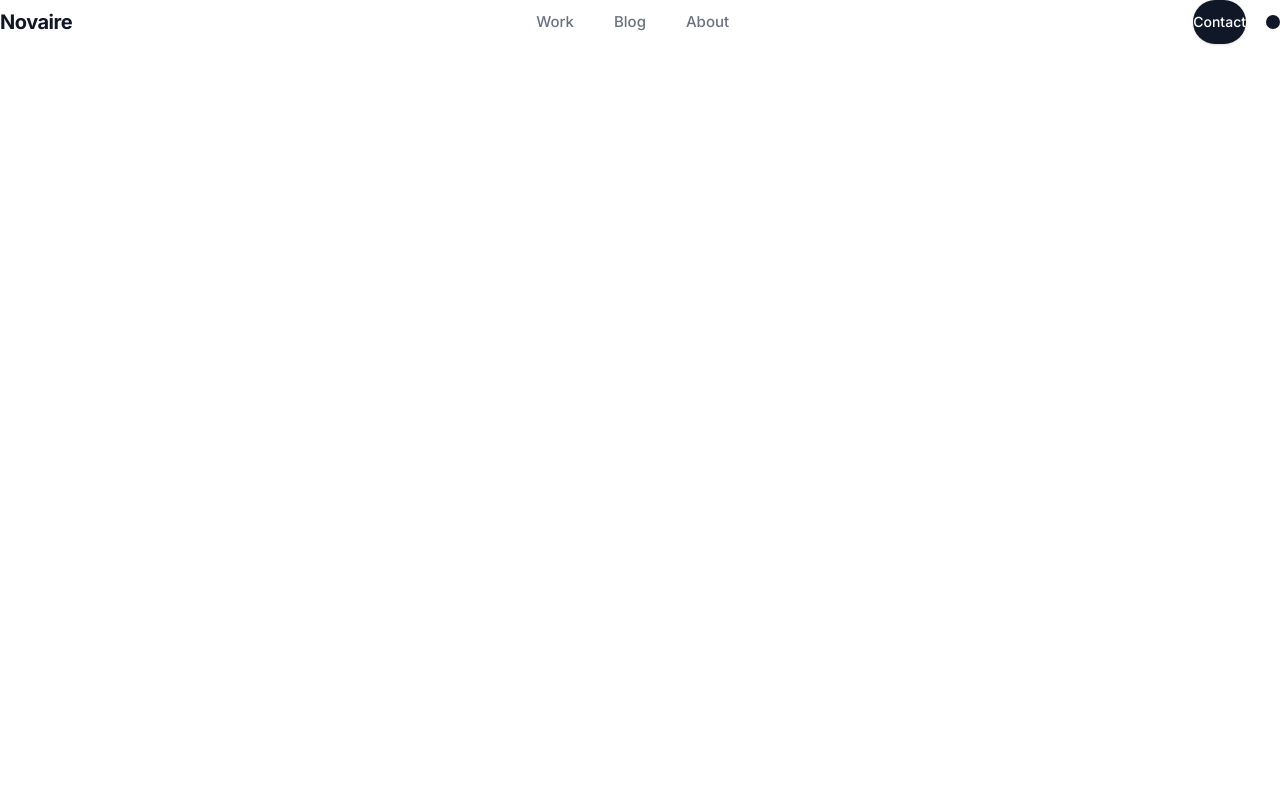
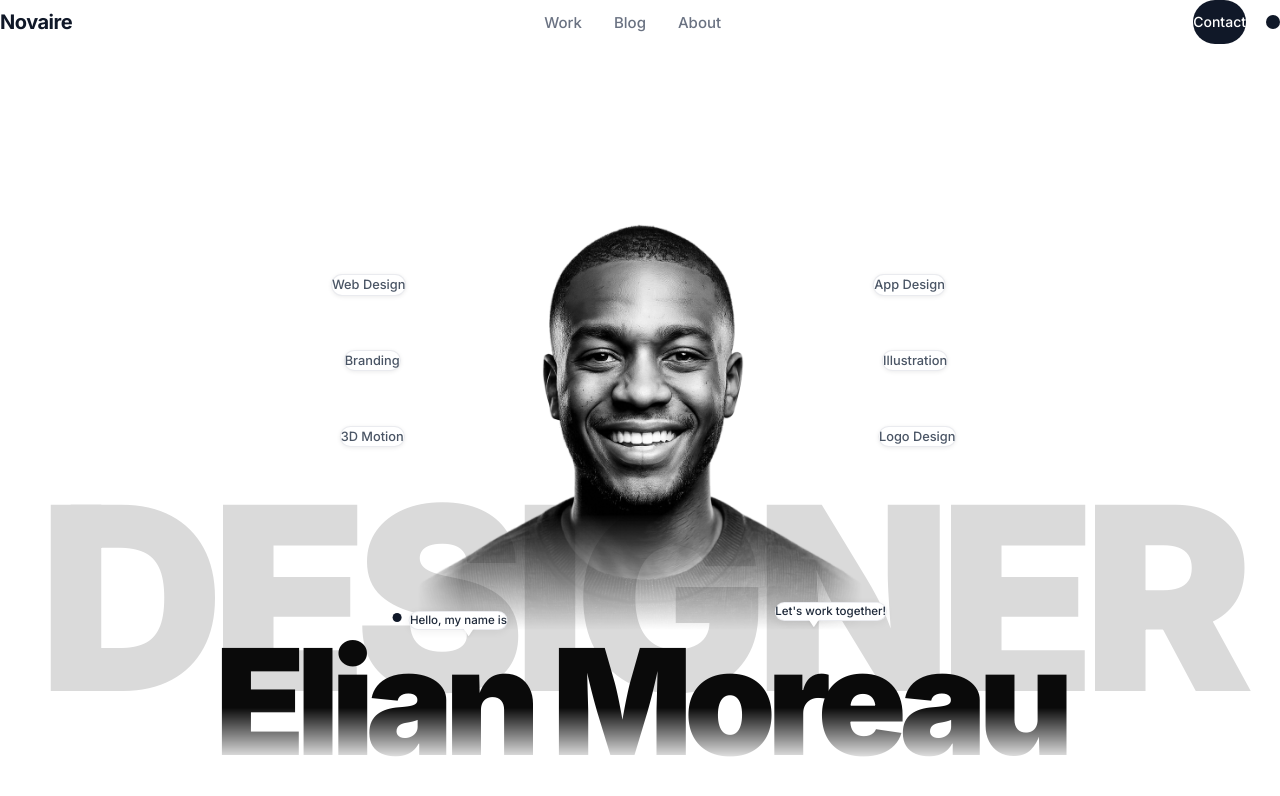
Before and after one commit to VedantChavan385/Freelance_Portfolio, a React (Vite) app: page / in a window 1280 px wide. Shown: the top 796 px of the page. Built offline with nearby package versions, Linux system fonts and the light colour scheme.

Commit message:
minor css changes

```diff
--- a/src/components/Hero.tsx
+++ b/src/components/Hero.tsx
@@ -1,4 +1,4 @@
-import { useState, useEffect } from 'react';
+import { useState } from 'react';
 import { heroContent } from '../content/heroContent';
 import SkillTag from './SkillTag';
 import SpeechBubble from './SpeechBubble';
@@ -10,57 +10,27 @@ export default function Hero() {
     portraitSrc ? 'loading' : 'error'
   );
 
-  // Mouse Parallax coordinates
-  const [mousePos, setMousePos] = useState({ x: 0, y: 0 });
-
-  const handleMouseMove = (e: React.MouseEvent<HTMLDivElement>) => {
-    if (window.innerWidth < 768) return; // Disable parallax on mobile
-    const rect = e.currentTarget.getBoundingClientRect();
-    const x = (e.clientX - rect.left) / rect.width - 0.5; // range -0.5 to 0.5
-    const y = (e.clientY - rect.top) / rect.height - 0.5;
-    setMousePos({ x, y });
-  };
-
-  const handleMouseLeave = () => {
-    setMousePos({ x: 0, y: 0 });
-  };
-
   // Greeting bubble text
   const greetingText = speechBubbles.find(b => b.position === 'left')?.text || 'Hello, my name is';
   // CTA button text
   const ctaText = speechBubbles.find(b => b.position === 'right')?.text || "Let's work together!";
 
   return (
-    <section
-      onMouseMove={handleMouseMove}
-      onMouseLeave={handleMouseLeave}
-      className="relative w-full overflow-hidden bg-transparent"
-    >
+    <section className="relative w-full overflow-hidden bg-transparent">
       {/* ── DESKTOP & TABLET VIEWPORT (md and up) ─────────────────── */}
       <div className="hidden md:flex relative w-full mx-auto max-w-[1440px] min-h-[clamp(85vh,90vh,92vh)] flex-col items-center justify-end px-[clamp(16px,4vw,80px)] pb-[clamp(1rem,3vh,2rem)]">
-
-        {/* Watermark "DESIGNER" (Awwwards-style printed backdrop) */}
+        {/* Watermark "DESIGNER" */}
         <span
-          className="absolute left-1/2 -translate-x-1/2 bottom-[clamp(1.5%,2vw,4%)]
-            text-[clamp(4.5rem,20vw,17.5rem)] font-black leading-none tracking-[0.14em]
-            text-[#dadada]/35 select-none pointer-events-none z-0 whitespace-nowrap animate-entrance"
-          style={{
-            animationDelay: '100ms',
-            transform: `translate(calc(-50% + ${mousePos.x * 6}px), ${mousePos.y * 6}px)`
-          }}
+          className="absolute left-1/2 -translate-x-1/2 bottom-[clamp(2%,3vw,6%)]
+            text-[clamp(4.5rem,20vw,17.5rem)] font-black leading-none tracking-tighter
+            text-[#dadada] select-none pointer-events-none z-0 whitespace-nowrap"
           aria-hidden="true"
         >
           {watermarkText}
         </span>
 
-        {/* Relative Wrapper for Portrait, Tags & Bubbles (Upscaled & Translated Upwards) */}
-        <div
-          className="relative z-10 w-[clamp(270px,32vw+11.5rem,540px)] flex-shrink-0 mt-[clamp(1rem,2vw,1.5rem)] -translate-y-6 transition-premium duration-500 animate-entrance"
-          style={{
-            animationDelay: '250ms',
-            transform: `translate(${mousePos.x * 12}px, calc(-24px + ${mousePos.y * 12}px))`
-          }}
-        >
+        {/* Relative Wrapper for Portrait, Tags & Bubbles */}
+        <div className="relative z-10 w-[clamp(250px,21.6vw+10.5rem,480px)] flex-shrink-0 mt-[clamp(1.5rem,3.5vw,2.5rem)]">
           {imgStatus !== 'error' ? (
             <>
               <img
@@ -86,88 +56,67 @@ export default function Hero() {
             <div className="w-full aspect-[4/5] bg-[#d5d5d5] rounded-lg" />
           )}
 
-          {/* Skill Tags — Left column (Asymmetric placement, tiny rotations, independent parallax) */}
+          {/* Skill Tags — Left column */}
           <div className="hidden md:block">
-            {skillTags.left.map((label, i) => {
-              const rotation = i === 0 ? -2 : i === 1 ? 1.5 : -1;
-              const hoverTranslate = i === 0 ? -14 : i === 1 ? 16 : -10;
-              return (
+            {skillTags.left.map((label, i) => (
               <SkillTag
                 key={label}
                 label={label}
-                  style={{
-                    transform: `translate(${mousePos.x * hoverTranslate}px, ${mousePos.y * hoverTranslate}px) rotate(${rotation}deg)`
-                  }}
                 className={
                   i === 0
-                      ? 'top-[16%] left-0 -translate-x-[110%]'
+                    ? 'top-[18%] left-0 -translate-x-[105%] lg:-translate-x-[115%]'
                     : i === 1
-                        ? 'top-[35%] left-[8px] -translate-x-[125%]'
-                        : 'top-[54%] left-[-4px] -translate-x-[118%]'
+                      ? 'top-[35%] left-0 -translate-x-[115%] lg:-translate-x-[130%]'
+                      : 'top-[52%] left-0 -translate-x-[108%] lg:-translate-x-[120%]'
                 }
               />
-              );
-            })}
+            ))}
           </div>
 
-          {/* Skill Tags — Right column (Asymmetric placement, tiny rotations, independent parallax) */}
+          {/* Skill Tags — Right column */}
           <div className="hidden md:block">
-            {skillTags.right.map((label, i) => {
-              const rotation = i === 0 ? 2.5 : i === 1 ? -1.5 : 1;
-              const hoverTranslate = i === 0 ? 18 : i === 1 ? -12 : 14;
-              return (
+            {skillTags.right.map((label, i) => (
               <SkillTag
                 key={label}
                 label={label}
-                  style={{
-                    transform: `translate(${mousePos.x * hoverTranslate}px, ${mousePos.y * hoverTranslate}px) rotate(${rotation}deg)`
-                  }}
                 className={
                   i === 0
-                      ? 'top-[18%] right-[-6px] translate-x-[112%]'
+                    ? 'top-[18%] right-0 translate-x-[105%] lg:translate-x-[115%]'
                     : i === 1
-                        ? 'top-[33%] right-[10px] translate-x-[128%]'
-                        : 'top-[50%] right-[-2px] translate-x-[116%]'
+                      ? 'top-[35%] right-0 translate-x-[115%] lg:translate-x-[130%]'
+                      : 'top-[52%] right-0 translate-x-[108%] lg:translate-x-[120%]'
                 }
               />
-              );
-            })}
+            ))}
           </div>
 
-          {/* Speech Bubbles (Visual offsets, independent parallax) */}
+          {/* Speech Bubbles */}
           <div className="hidden md:block">
-            {speechBubbles.map((bubble, i) => {
-              const hoverTranslate = i === 0 ? 8 : -14;
-              return (
+            {speechBubbles.map((bubble) => (
               <SpeechBubble
                 key={bubble.text}
                 text={bubble.text}
                 position={bubble.position}
-                  style={{
-                    transform: `translate(${mousePos.x * hoverTranslate}px, ${mousePos.y * hoverTranslate}px)`
-                  }}
                 className={
                   bubble.position === 'left'
-                      ? 'bottom-[2%] left-0 -translate-x-[15%] lg:-translate-x-[22%] z-20 animate-entrance'
-                      : 'bottom-[4%] right-0 translate-x-[15%] lg:translate-x-[22%] z-20 animate-entrance'
+                    ? 'bottom-[2%] left-0 -translate-x-[15%] lg:-translate-x-[22%] z-20'
+                    : 'bottom-[4%] right-0 translate-x-[15%] lg:translate-x-[22%] z-20'
                 }
               />
-              );
-            })}
+            ))}
           </div>
         </div>
 
-        {/* Name with gradient fade (Polished line-height, spacing, and letter tracking) */}
+        {/* Name with gradient fade */}
         <h1
-          className="relative z-10 w-full text-center font-black leading-[0.82] tracking-[-0.07em]
+          className="relative z-10 w-full text-center font-black leading-[0.85] tracking-[-0.06em]
             text-[#0a0a0a]
             text-[clamp(2.5rem,11.5vw,11rem)]
             -mt-[clamp(1rem,2.8vw,1.75rem)] pb-2
-            select-none animate-entrance"
+            select-none"
           style={{
-            animationDelay: '550ms',
-            maskImage: 'linear-gradient(to bottom, black 60%, transparent 100%)',
-            WebkitMaskImage: 'linear-gradient(to bottom, black 60%, transparent 100%)',
+            maskImage: 'linear-gradient(to bottom, black 55%, transparent 100%)',
+            WebkitMaskImage: 'linear-gradient(to bottom, black 55%, transparent 100%)',
           }}
         >
           {name}
@@ -175,20 +124,19 @@ export default function Hero() {
       </div>
 
       {/* ── MOBILE VIEWPORT (smaller than 768px) ──────────────────── */}
-      <div className="flex md:hidden relative w-full flex-col items-center px-6 pt-8 pb-12 z-10 text-center animate-entrance" style={{ animationDelay: '250ms' }}>
-        {/* Mobile Watermark "DESIGNER" (Low opacity backdrop, animate load) */}
+      <div className="flex md:hidden relative w-full flex-col items-center px-6 pt-8 pb-12 z-10 text-center">
+        {/* Mobile Watermark "DESIGNER" (Low opacity background helper) */}
         <span
           className="absolute left-1/2 -translate-x-1/2 top-[10%]
             text-[14vw] font-black leading-none tracking-widest
-            text-gray-900/5 select-none pointer-events-none z-0 animate-entrance"
-          style={{ animationDelay: '100ms' }}
+            text-gray-900/5 select-none pointer-events-none z-0"
           aria-hidden="true"
         >
           {watermarkText}
         </span>
 
         {/* 1. Portrait (Primary Focus, Moved significantly upward) */}
-        <div className="relative z-10 w-[min(82vw,320px)] aspect-[4/5] flex-shrink-0 mt-4 animate-entrance" style={{ animationDelay: '250ms' }}>
+        <div className="relative z-10 w-[min(82vw,320px)] aspect-[4/5] flex-shrink-0 mt-4">
           {imgStatus !== 'error' ? (
             <>
               <img
@@ -216,18 +164,17 @@ export default function Hero() {
         </div>
 
         {/* 2. Greeting Badge */}
-        <div className="relative z-20 mt-6 select-none flex items-center justify-center gap-2 animate-entrance" style={{ animationDelay: '400ms' }}>
+        <div className="relative z-20 mt-6 select-none flex items-center justify-center gap-2">
           <span className="h-2 w-2 rounded-full bg-gray-900 shrink-0 animate-ping" />
-          <span className="inline-block rounded-full bg-white px-4 py-1.5 text-xs font-semibold text-gray-800 shadow-[0_8px_30px_rgba(0,0,0,0.06)] border border-gray-200/60">
+          <span className="inline-block rounded-full bg-white px-4 py-1.5 text-xs font-semibold text-gray-800 shadow-sm border border-gray-200/80">
             {greetingText}
           </span>
         </div>
 
-        {/* 3. Heading (Centered, wrapping onto two lines naturally, proper spacing, leading) */}
+        {/* 3. Heading (Centered, wrapping onto two lines naturally, proper spacing above/below, clamp size, tight leading) */}
         <h1
-          className="relative z-20 w-full font-black leading-[0.9] tracking-[-0.04em] text-[#0a0a0a] text-[clamp(2.5rem,10.5vw,4.25rem)] mt-3 mb-6 select-none animate-entrance"
+          className="relative z-20 w-full font-black leading-[0.9] tracking-[-0.04em] text-[#0a0a0a] text-[clamp(2.5rem,10.5vw,4.25rem)] mt-3 mb-6 select-none"
           style={{
-            animationDelay: '550ms',
             maskImage: 'linear-gradient(to bottom, black 65%, transparent 100%)',
             WebkitMaskImage: 'linear-gradient(to bottom, black 65%, transparent 100%)',
           }}
@@ -240,12 +187,12 @@ export default function Hero() {
         </h1>
 
         {/* 4. Skill Tags (Flex wrap, gap, equal padding, never overflow, center align) */}
-        <div className="relative z-20 flex flex-wrap justify-center gap-2 max-w-[90vw] mx-auto mb-8 animate-entrance" style={{ animationDelay: '700ms' }}>
+        <div className="relative z-20 flex flex-wrap justify-center gap-2 max-w-[90vw] mx-auto mb-8">
           {[...skillTags.left, ...skillTags.right].map((label) => (
             <span
               key={label}
               className="inline-flex items-center rounded-full bg-white px-4 py-2
-                text-xs font-semibold text-gray-600 shadow-[0_8px_30px_rgba(0,0,0,0.06)] border border-gray-200/60 select-none"
+                text-xs font-semibold text-gray-600 shadow-sm border border-gray-200/80 select-none"
             >
               {label}
             </span>
@@ -253,11 +200,11 @@ export default function Hero() {
         </div>
 
         {/* 5. Primary CTA Button (View Projects / Let's Work Together) */}
-        <div className="relative z-20 mt-2 animate-entrance" style={{ animationDelay: '850ms' }}>
+        <div className="relative z-20 mt-2">
           <a
             href="#contact"
             className="rounded-full bg-gray-900 px-8 py-3.5 text-sm font-semibold text-white
-              hover:bg-black hover:scale-[1.04] active:scale-95 transition-premium duration-300 min-h-[44px] inline-flex items-center justify-center shadow-md cursor-pointer"
+              hover:bg-black hover:scale-[1.03] active:scale-95 transition-all duration-200 min-h-[44px] inline-flex items-center justify-center shadow-md cursor-pointer"
           >
             {ctaText}
           </a>
--- a/src/components/Navbar.tsx
+++ b/src/components/Navbar.tsx
@@ -33,24 +33,24 @@ export default function Navbar() {
 
   return (
     <>
-      <nav className="relative w-full flex items-center justify-between px-6 py-6 md:px-10 lg:px-14 bg-transparent z-50 animate-entrance" style={{ animationDelay: '50ms' }}>
+      <nav className="relative w-full flex items-center justify-between px-6 py-5 md:px-10 lg:px-14 bg-transparent z-50">
         {/* Wordmark */}
         <a
           href="/"
           onClick={closeMenu}
-          className="text-xl font-bold tracking-tight text-gray-900 hover:text-black hover:scale-[1.02] active:scale-100 transition-premium duration-300 min-h-[44px] inline-flex items-center"
+          className="text-xl font-bold tracking-tight text-gray-900 hover:text-black transition-colors min-h-[44px] inline-flex items-center"
         >
           {brand}
         </a>
 
         {/* Center nav links — desktop only */}
-        <ul className="hidden md:flex items-center gap-10 list-none m-0 p-0">
+        <ul className="hidden md:flex items-center gap-8 list-none m-0 p-0">
           {navLinks.map((link) => (
             <li key={link}>
               <a
                 href={`#${link.toLowerCase()}`}
                 className="text-[15px] font-medium text-gray-500 hover:text-gray-900
-                  transition-premium duration-300 py-2 block"
+                  transition-colors duration-200"
               >
                 {link}
               </a>
@@ -63,7 +63,7 @@ export default function Navbar() {
           <a
             href="#contact"
             className="rounded-full bg-gray-900 px-6 py-2.5 text-sm font-medium text-white
-              hover:bg-black hover:scale-[1.04] active:scale-95 transition-premium duration-300 min-h-[44px] flex items-center justify-center shadow-sm"
+              hover:bg-black hover:scale-[1.03] active:scale-100 transition-all duration-200 min-h-[44px] flex items-center justify-center"
           >
             {contactLabel}
           </a>
@@ -78,7 +78,7 @@ export default function Navbar() {
         {/* Hamburger toggle button — visible on mobile/tablet */}
         <button
           onClick={toggleMenu}
-          className="flex md:hidden items-center justify-center w-11 h-11 rounded-full border border-gray-200 bg-white/95 text-gray-700 hover:text-gray-900 active:scale-95 transition-premium duration-300 focus:outline-none focus:ring-2 focus:ring-gray-300 z-50 cursor-pointer"
+          className="flex md:hidden items-center justify-center w-11 h-11 rounded-full border border-gray-200 bg-white/95 text-gray-700 hover:text-gray-900 active:scale-95 transition-all focus:outline-none focus:ring-2 focus:ring-gray-300 z-50 cursor-pointer"
           aria-label={isMenuOpen ? 'Close menu' : 'Open menu'}
           aria-expanded={isMenuOpen}
         >
@@ -110,9 +110,8 @@ export default function Navbar() {
 
       {/* Drawer Overlay Menu for Mobile/Tablet */}
       <div
-        className={`fixed inset-0 bg-[#e9e9e9]/98 backdrop-blur-md z-45 flex flex-col items-center justify-center gap-8 px-6 transition-all duration-300 md:hidden ${
-          isMenuOpen ? 'opacity-100 pointer-events-auto visible' : 'opacity-0 pointer-events-none invisible'
-        }`}
+        className={`fixed inset-0 bg-[#e9e9e9]/98 backdrop-blur-md z-45 flex flex-col items-center justify-center gap-8 px-6 transition-all duration-300 md:hidden ${isMenuOpen ? 'opacity-100 pointer-events-auto visible' : 'opacity-0 pointer-events-none invisible'
+          }`}
       >
         <ul className="flex flex-col items-center gap-6 list-none m-0 p-0 text-center">
           {navLinks.map((link) => (
@@ -132,8 +131,8 @@ export default function Navbar() {
         <a
           href="#contact"
           onClick={closeMenu}
-          className="rounded-full bg-gray-900 px-10 py-3.5 text-lg font-medium text-white
-            hover:bg-black active:scale-95 transition-premium duration-300 min-h-[44px] flex items-center justify-center shadow-lg"
+          className="rounded-full bg-gray-900 px-10 py-3 text-lg font-medium text-white
+            hover:bg-black active:scale-95 transition-all duration-200 min-h-[44px] flex items-center justify-center shadow-lg"
         >
           {contactLabel}
         </a>
--- a/src/components/SkillTag.tsx
+++ b/src/components/SkillTag.tsx
@@ -1,20 +1,15 @@
-import React from 'react';
-
 interface SkillTagProps {
   label: string;
   className?: string;
-  style?: React.CSSProperties;
 }
 
-export default function SkillTag({ label, className = '', style }: SkillTagProps) {
+export default function SkillTag({ label, className = '' }: SkillTagProps) {
   return (
     <span
-      style={style}
-      className={`absolute inline-flex items-center rounded-full bg-white/95 backdrop-blur-[2px]
+      className={`absolute inline-flex items-center rounded-full bg-white
         px-[clamp(0.875rem,1.5vw,1.25rem)] py-[clamp(0.45rem,0.8vw,0.625rem)]
         text-[clamp(0.75rem,1vw,0.875rem)] font-medium text-gray-600
-        shadow-[0_8px_30px_rgba(0,0,0,0.06)] border border-gray-200/60 select-none
-        hover:scale-[1.03] hover:text-gray-900 transition-premium duration-300 ease-out ${className}`}
+        shadow-[0_1px_4px_rgba(0,0,0,0.08)] border border-gray-200/80 select-none ${className}`}
     >
       {label}
     </span>
--- a/src/components/SpeechBubble.tsx
+++ b/src/components/SpeechBubble.tsx
@@ -1,19 +1,12 @@
-import React from 'react';
-
 interface SpeechBubbleProps {
   text: string;
   position: 'left' | 'right';
   className?: string;
-  style?: React.CSSProperties;
 }
 
-export default function SpeechBubble({ text, position, className = '', style }: SpeechBubbleProps) {
+export default function SpeechBubble({ text, position, className = '' }: SpeechBubbleProps) {
   return (
-    <div
-      style={style}
-      className={`absolute flex items-center gap-[clamp(0.35rem,0.6vw,0.5rem)] select-none
-        hover:scale-[1.03] transition-premium duration-300 ease-out ${className}`}
-    >
+    <div className={`absolute flex items-center gap-[clamp(0.35rem,0.6vw,0.5rem)] select-none ${className}`}>
       {/* Decorative dot — only on the left bubble */}
       {position === 'left' && (
         <span className="h-[clamp(0.5rem,0.7vw,0.625rem)] w-[clamp(0.5rem,0.7vw,0.625rem)] rounded-full bg-gray-900 shrink-0" />
@@ -22,10 +15,10 @@ export default function SpeechBubble({ text, position, className = '', style }:
       <div className="relative">
         {/* Bubble body */}
         <span
-          className="inline-block rounded-full bg-white/95 backdrop-blur-[2px]
+          className="inline-block rounded-full bg-white
             px-[clamp(0.875rem,1.5vw,1.25rem)] py-[clamp(0.35rem,0.6vw,0.5rem)]
             text-[clamp(0.7rem,0.9vw,0.8125rem)] font-medium text-gray-800
-            shadow-[0_8px_30px_rgba(0,0,0,0.06)] border border-gray-200/60
+            shadow-[0_2px_8px_rgba(0,0,0,0.06)] border border-gray-200/80
             whitespace-nowrap"
         >
           {text}
@@ -33,9 +26,8 @@ export default function SpeechBubble({ text, position, className = '', style }:
 
         {/* Tail / pointer */}
         <svg
-          className={`absolute -bottom-[clamp(0.3rem,0.5vw,0.375rem)] ${
-            position === 'left' ? 'right-[clamp(1.5rem,3vw,2rem)]' : 'left-[clamp(1.5rem,3vw,2rem)]'
-          } h-[clamp(0.5rem,0.8vw,0.75rem)] w-[clamp(0.7rem,1.1vw,1rem)] text-white filter drop-shadow-[0_2px_1px_rgba(0,0,0,0.03)]`}
+          className={`absolute -bottom-[clamp(0.3rem,0.5vw,0.375rem)] ${position === 'left' ? 'right-[clamp(1.5rem,3vw,2rem)]' : 'left-[clamp(1.5rem,3vw,2rem)]'
+            } h-[clamp(0.5rem,0.8vw,0.75rem)] w-[clamp(0.7rem,1.1vw,1rem)] text-white filter drop-shadow-[0_2px_1px_rgba(0,0,0,0.03)]`}
           viewBox="0 0 16 12"
           fill="currentColor"
           aria-hidden="true"
--- a/src/index.css
+++ b/src/index.css
@@ -25,24 +25,3 @@ body {
   background: transparent;
   color: #1a1a1a;
 }
-
-/* ── Premium Entrance Transitions ────────────────────── */
-@keyframes premiumEntrance {
-  0% {
-    opacity: 0;
-    transform: translateY(16px);
-  }
-  100% {
-    opacity: 1;
-    transform: translateY(0);
-  }
-}
-
-.animate-entrance {
-  animation: premiumEntrance 1.4s cubic-bezier(0.16, 1, 0.3, 1) forwards;
-  opacity: 0;
-}
-
-.transition-premium {
-  transition: all 0.6s cubic-bezier(0.16, 1, 0.3, 1);
-}
```
Lines whose indentation alone changed are shown as unchanged.
